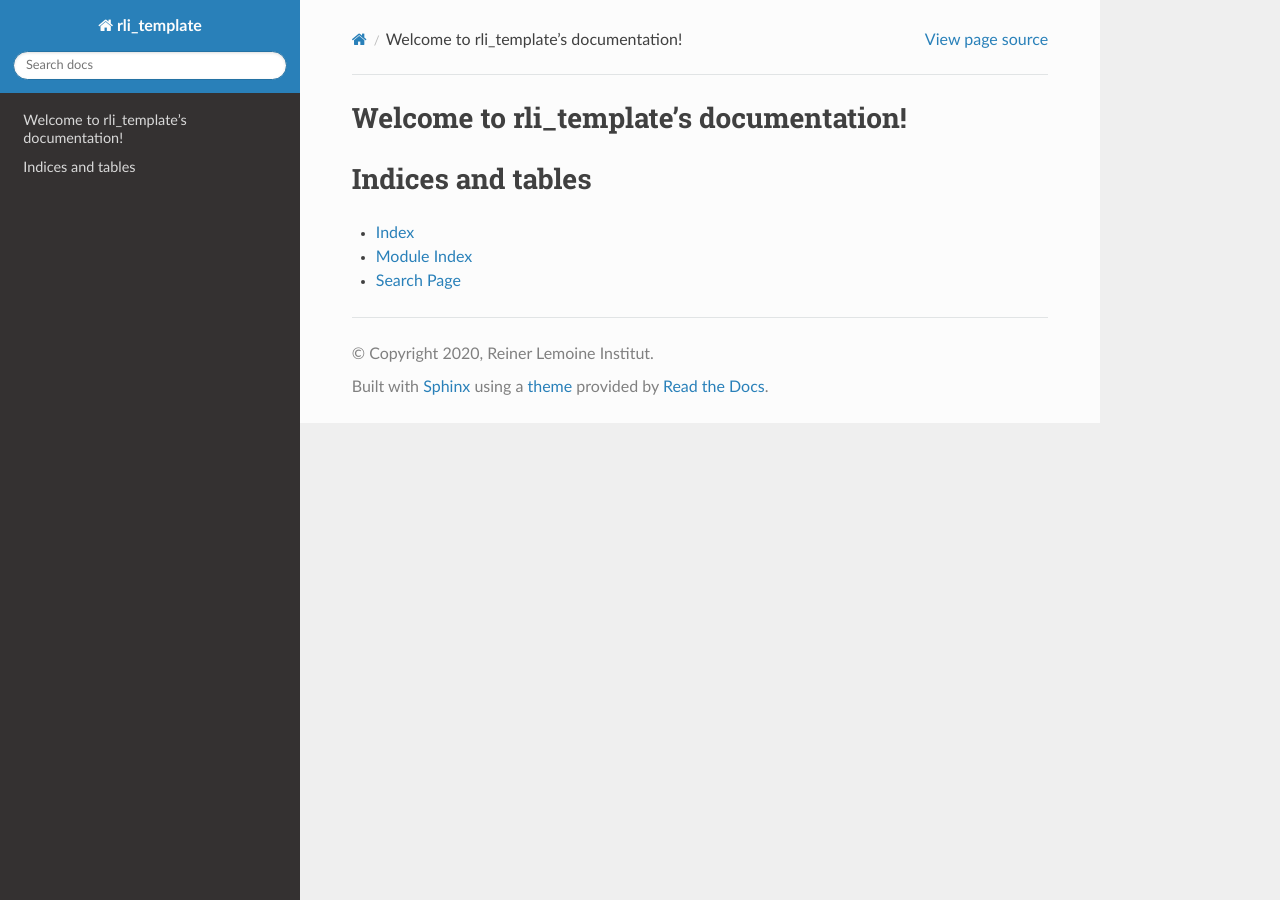
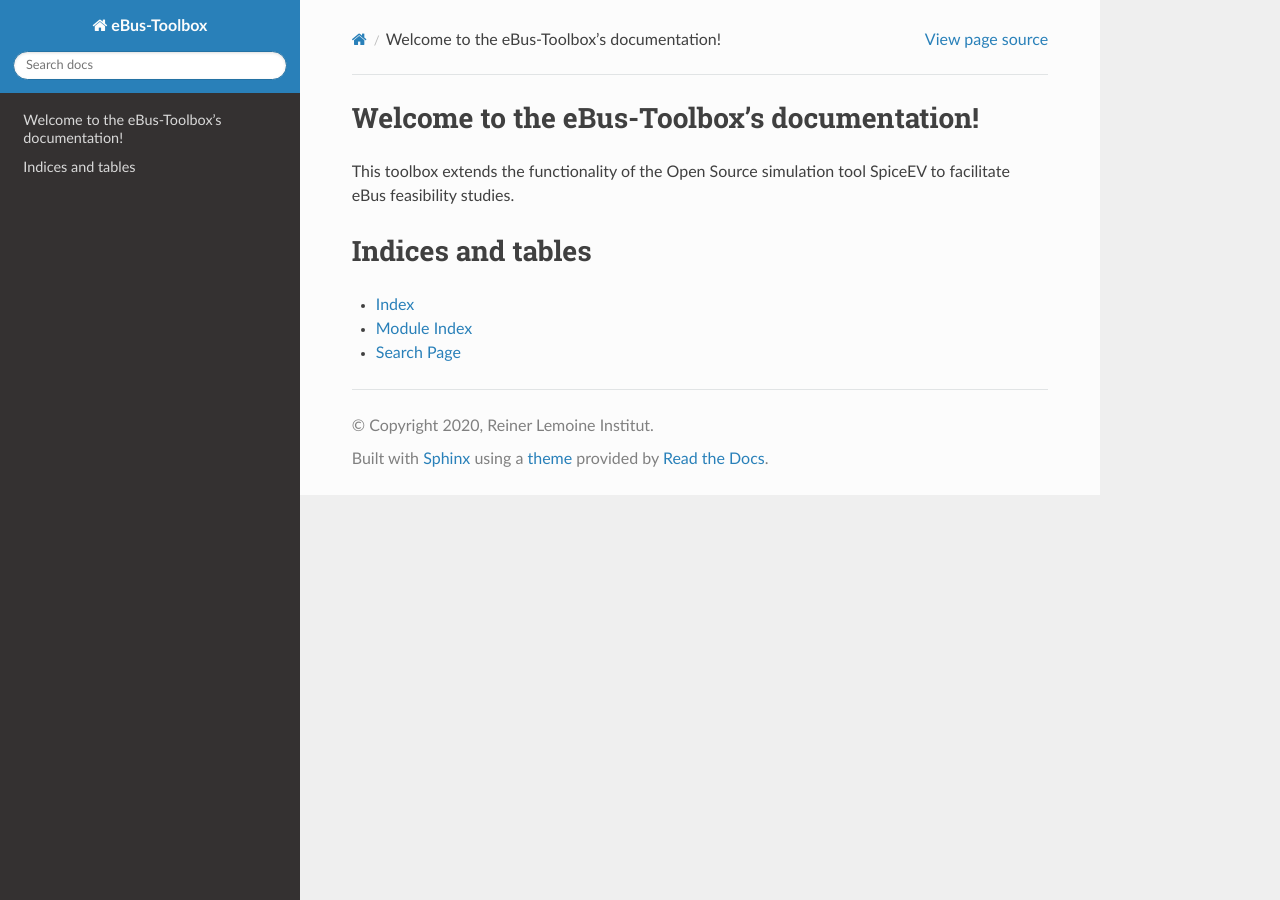
Before and after one commit to rl-institut/SimBA, a Sphinx documentation site: the page built from docs/source/index.rst, in a window 1280 px wide. Built offline with Sphinx 7.4.7 and the Read the Docs theme 2.0.0, drawn with Linux system fonts in a browser that asks for light colours.

Commit message:
inital setup of docs

```diff
--- /dev/null
+++ b/docs/_static/style.css
@@ -0,0 +1,3 @@
+.wy-nav-content {
+    max-width: none;
+}
--- a/docs/docs_requirements.txt
+++ b/docs/docs_requirements.txt
@@ -1,2 +1,2 @@
-sphinx
+sphinx >= 1.4.3
 sphinx_rtd_theme
--- a/docs/source/conf.py
+++ b/docs/source/conf.py
@@ -17,7 +17,7 @@ sys.path.insert(0, os.path.abspath('..'))
 
 # -- Project information -----------------------------------------------------
 
-project = 'rli_template'
+project = 'eBus-Toolbox'
 copyright = '2020, Reiner Lemoine Institut'
 author = 'Reiner Lemoine Institut'
 
@@ -30,15 +30,15 @@ master_doc = 'index'
 # Add any Sphinx extension module names here, as strings. They can be
 # extensions coming with Sphinx (named 'sphinx.ext.*') or your custom
 # ones.
-extensions = ['sphinx.ext.autodoc', 'sphinx.ext.coverage', 'sphinx.ext.napoleon']
+extensions = ['sphinx.ext.autodoc', 'sphinx.ext.autosummary']
 
 # Add any paths that contain templates here, relative to this directory.
-templates_path = ['_templates']
+templates_path = []
 
 # List of patterns, relative to source directory, that match files and
 # directories to ignore when looking for source files.
 # This pattern also affects html_static_path and html_extra_path.
-exclude_patterns = ['_build', 'Thumbs.db', '.DS_Store']
+exclude_patterns = []
 
 
 # -- Options for HTML output -------------------------------------------------
@@ -56,3 +56,4 @@ html_theme_path = [sphinx_rtd_theme.get_html_theme_path()]
 # relative to this directory. They are copied after the builtin static files,
 # so a file named "default.css" will overwrite the builtin "default.css".
 html_static_path = ['_static']
+html_css_files = ['style.css']
--- a/docs/source/index.rst
+++ b/docs/source/index.rst
@@ -3,8 +3,11 @@
    You can adapt this file completely to your liking, but it should at least
    contain the root `toctree` directive.
 
-Welcome to rli_template's documentation!
+Welcome to the eBus-Toolbox's documentation!
 ========================================
+
+This toolbox extends the functionality of the Open Source simulation tool SpiceEV to facilitate eBus feasibility studies.
+
 
 .. toctree::
    :maxdepth: 2
```
Also changed, not shown: 2 other files.
